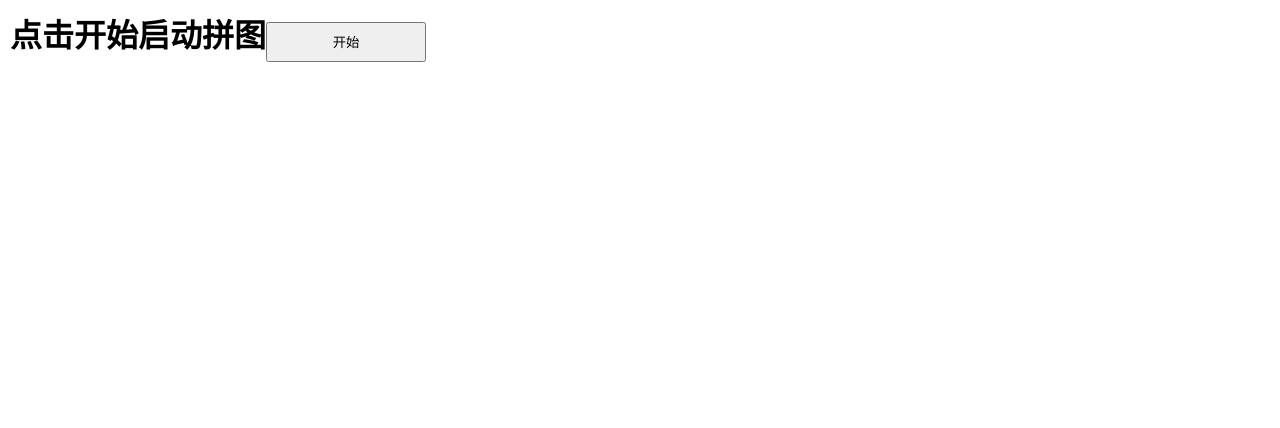
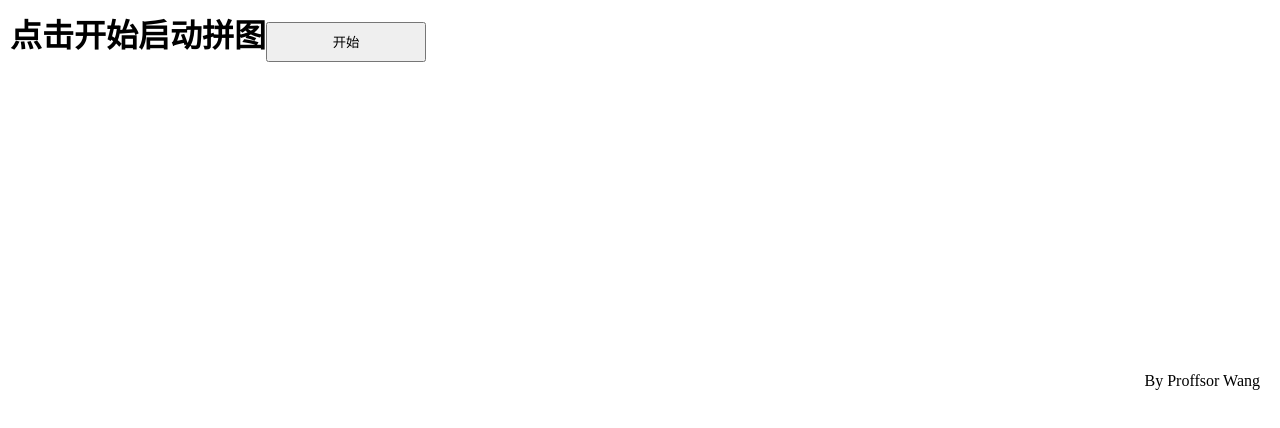
Before and after one commit to wxhzsm2005/pintu, a plain HTML site: page index.html in a window 1280 px wide. Drawn offline with Linux system fonts and the light colour scheme.

Commit message:
Update index.html

```diff
--- a/index.html
+++ b/index.html
@@ -38,6 +38,10 @@
 		h1{
 			margin:10px;
 		}
+		.author{
+			text-align:right;
+			margin-right:20px;
+		}
 	</style>
 
 </head>
@@ -57,6 +61,7 @@
 		<div class="pic" data-index="8"  style="left:100px;top:200px;background-position:-100px -200px;"></div>
 		<div class="pic" data-index="9"  style="left:200px;top:200px;background-position:-200px -200px;"></div>
 	</div>
+	<div class="author"> By Proffsor Wang</div>
 	<script>
 	// var pics = picBox.getElementsByTagName("div");
 		//var pics = document.querySelector(".pic");
```
